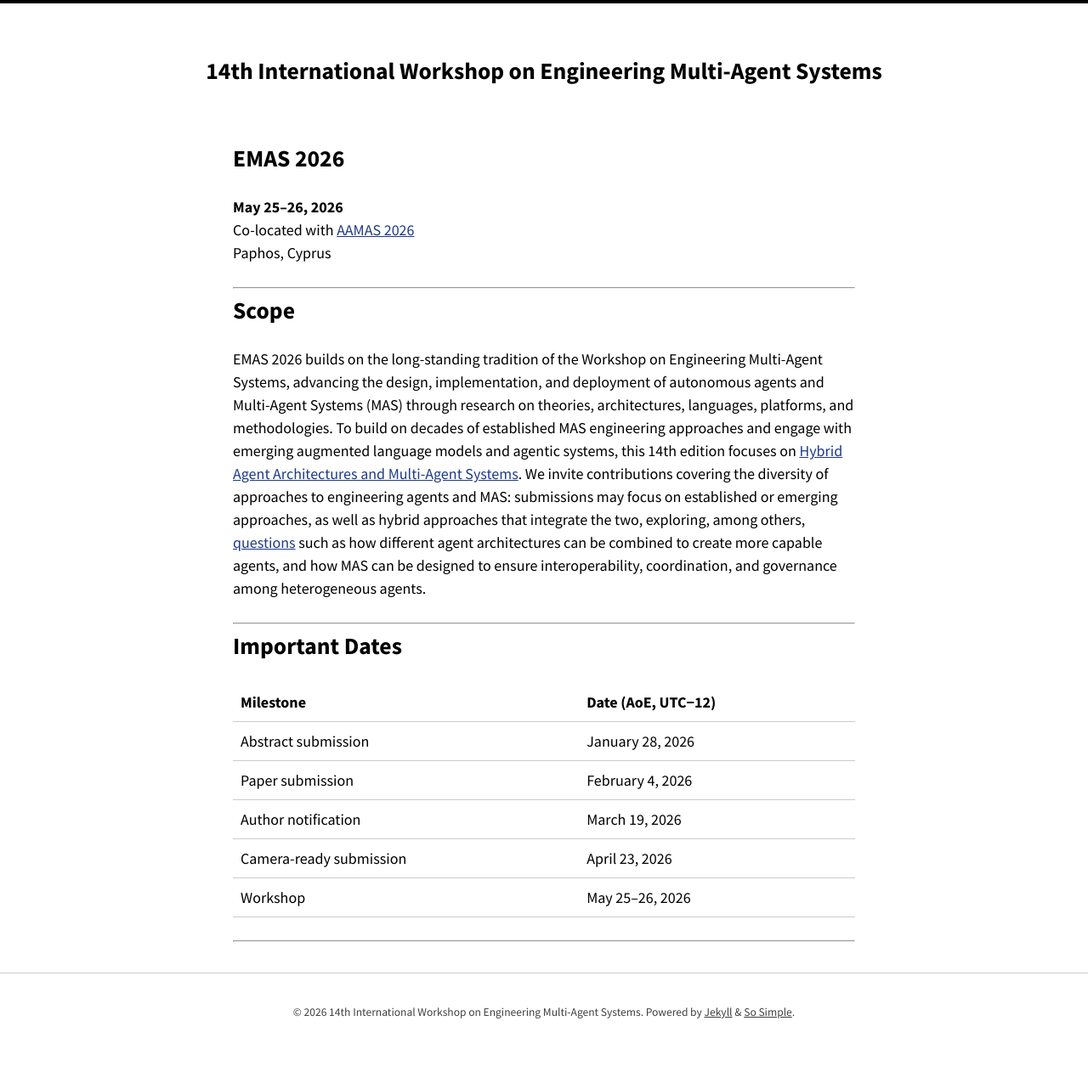
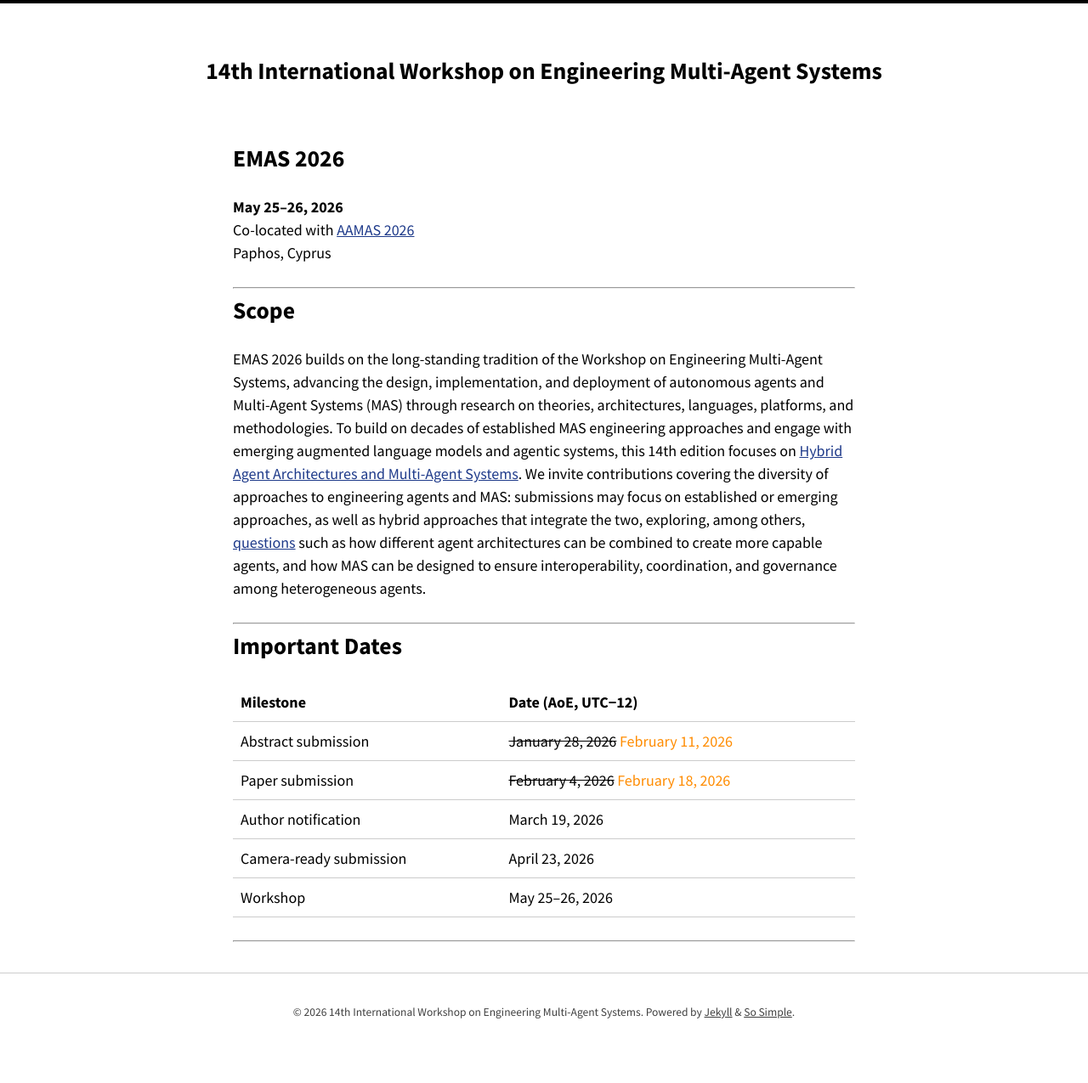
Before and after one commit to emas-workshop/2026, a Jekyll site: the page built from index.md, in a window 1280 px wide. Shown: the whole page at 85% size. Built offline with Jekyll 4.4.1, drawn with Linux system fonts in a browser that asks for light colours; nearby versions of some CDN libraries; our own code applies the rules of GitHub Pages for plain Markdown files.

Commit message:
refactor(index.md_ deadline extension

```diff
--- a/index.md
+++ b/index.md
@@ -21,8 +21,8 @@ EMAS 2026 builds on the long-standing tradition of the Workshop on Engineering M
 
 | Milestone              | Date (AoE, UTC−12)          |
 |------------------------|-----------------------------|
-| Abstract submission    | January 28, 2026            |
-| Paper submission       | February 4, 2026            |
+| Abstract submission    | ~~January 28, 2026~~ <span style="color: darkorange"> February 11, 2026 </span>           |
+| Paper submission       | ~~February 4, 2026~~ <span style="color: darkorange"> February 18, 2026 </span>            |
 | Author notification    | March 19, 2026              |
 | Camera-ready submission| April 23, 2026              |
 | Workshop               | May 25–26, 2026             |
```
